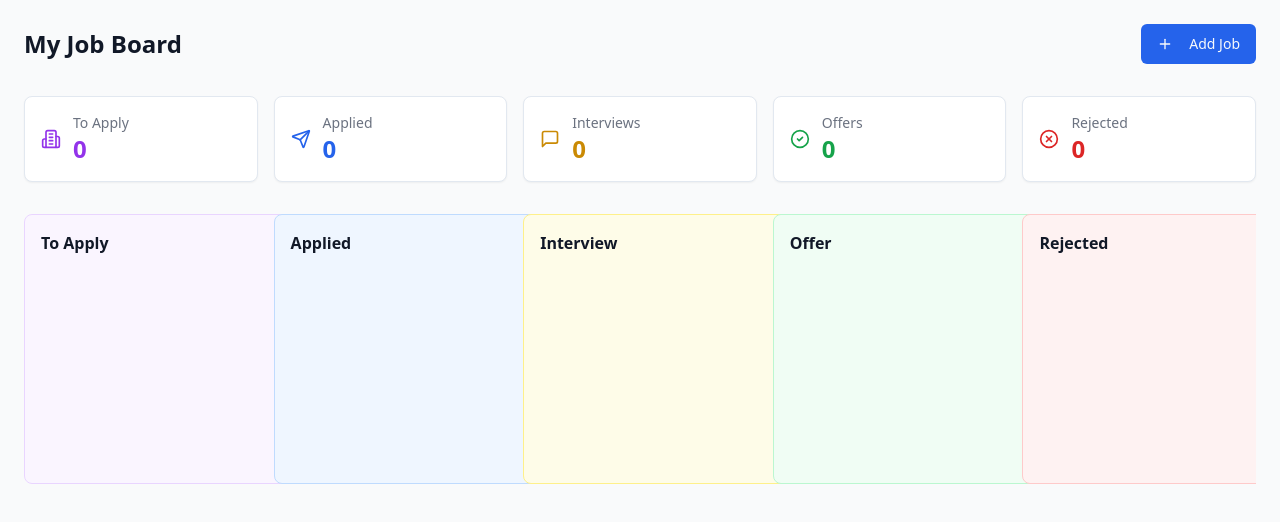
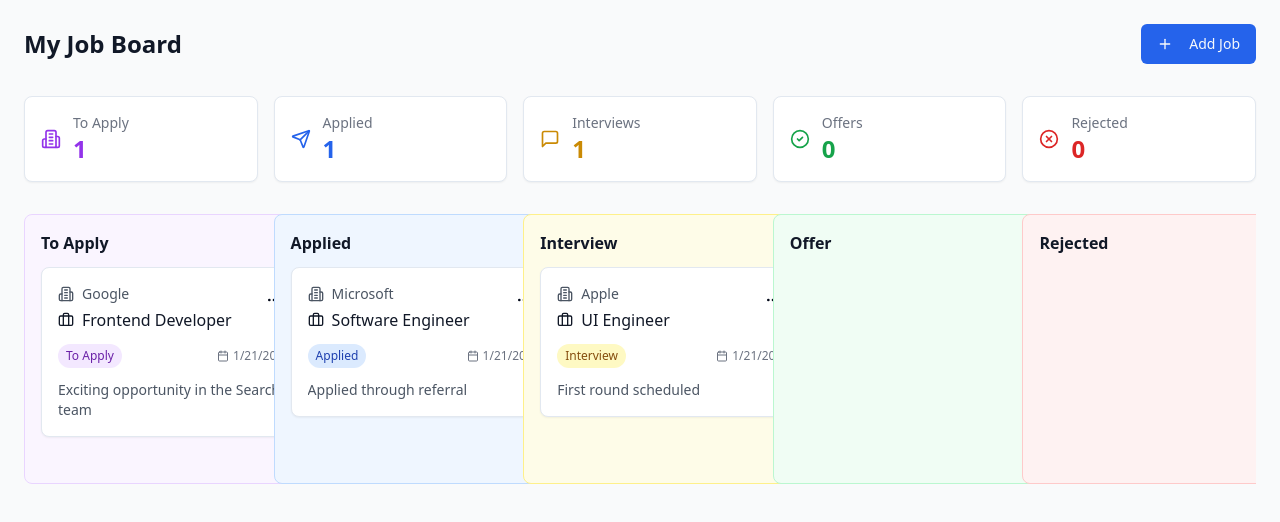
Before and after one commit to bjordan1/trackaroo, a React (Vite) app: page / in a window 1280 px wide. Shown: the top 522 px of the page. Built offline with nearby package versions, Linux system fonts and the light colour scheme.

Commit message:
Display Mock Data Instead of Backend
Updated the application to show mock data in place of actual backend data. This change allows for a demonstration of the UI without requiring a live backend connection.
[skip gpt_engineer]

```diff
--- a/src/pages/Index.tsx
+++ b/src/pages/Index.tsx
@@ -1,7 +1,6 @@
 import { useState } from "react";
 import { Button } from "@/components/ui/button";
 import { Plus } from "lucide-react";
-import JobCard from "@/components/JobCard";
 import AddJobModal from "@/components/AddJobModal";
 import StatusColumn from "@/components/StatusColumn";
 import StatsBar from "@/components/StatsBar";
@@ -16,7 +15,32 @@ export type JobApplication = {
 };
 
 const Index = () => {
-  const [jobs, setJobs] = useState<JobApplication[]>([]);
+  const [jobs, setJobs] = useState<JobApplication[]>([
+    {
+      id: "1",
+      company: "Google",
+      position: "Frontend Developer",
+      status: "To Apply",
+      date: new Date().toISOString(),
+      notes: "Exciting opportunity in the Search team"
+    },
+    {
+      id: "2",
+      company: "Microsoft",
+      position: "Software Engineer",
+      status: "Applied",
+      date: new Date().toISOString(),
+      notes: "Applied through referral"
+    },
+    {
+      id: "3",
+      company: "Apple",
+      position: "UI Engineer",
+      status: "Interview",
+      date: new Date().toISOString(),
+      notes: "First round scheduled"
+    }
+  ]);
   const [isAddModalOpen, setIsAddModalOpen] = useState(false);
 
   const addJob = (job: Omit<JobApplication, "id">) => {
```
